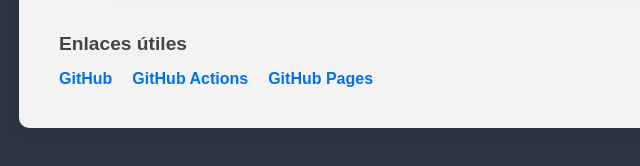
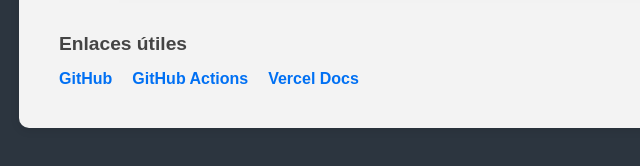
Before and after one commit to Iyc-Proyecto/SegundoParcial, a website: page index.html in a window 1280 px wide. Shown: the part 872-1038 px from the top of the page, 221-861 px from the left. Drawn offline with nearby package versions, Linux system fonts and the light colour scheme.

Commit message:
cambio de links

```diff
--- a/index.html
+++ b/index.html
@@ -23,7 +23,7 @@
         <ul>
             <li><a href="https://github.com">GitHub</a></li>
             <li><a href="https://docs.github.com/es/actions">GitHub Actions</a></li>
-            <li><a href="https://pages.github.com">GitHub Pages</a></li>
+            <li><a href="https://vercel.com/docs">Vercel Docs</a></li>
         </ul>
     </div>
     <script src="https://unpkg.com/@lottiefiles/lottie-player@latest/dist/lottie-player.js"></script>
```
